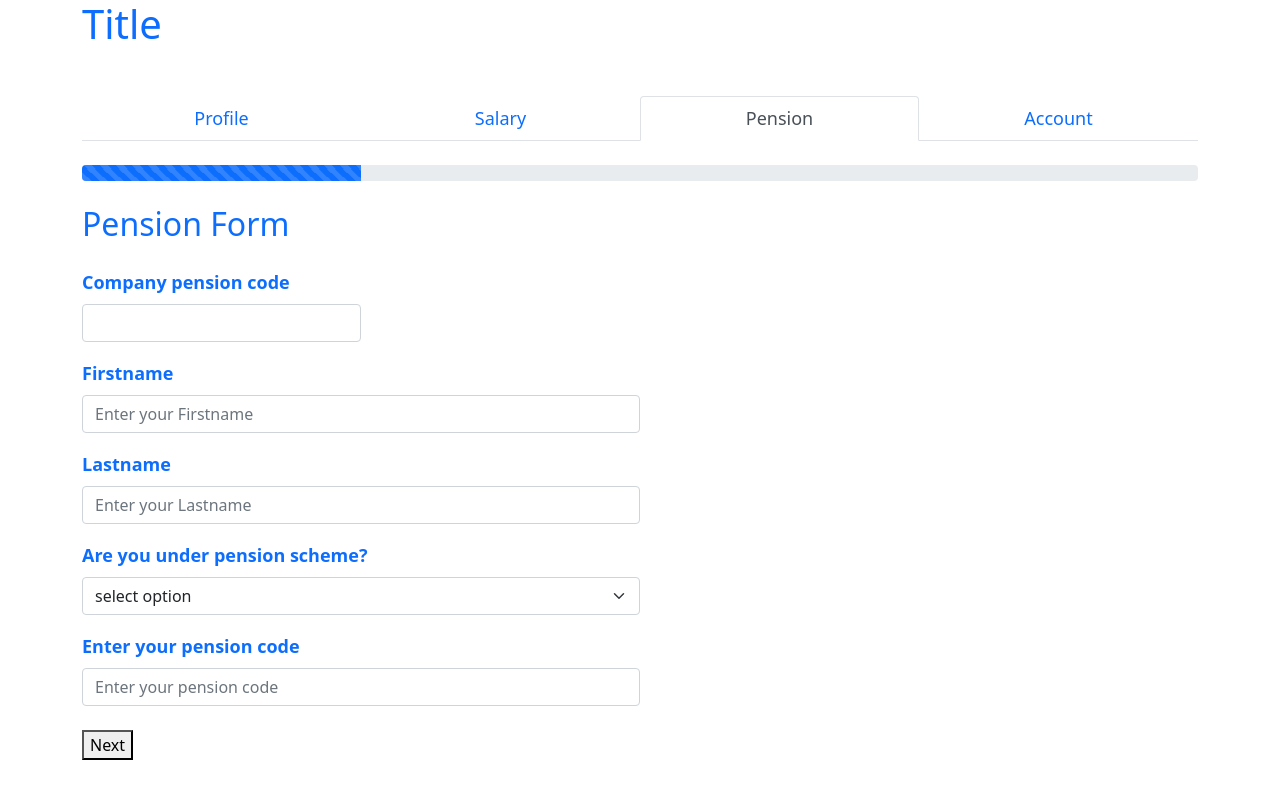
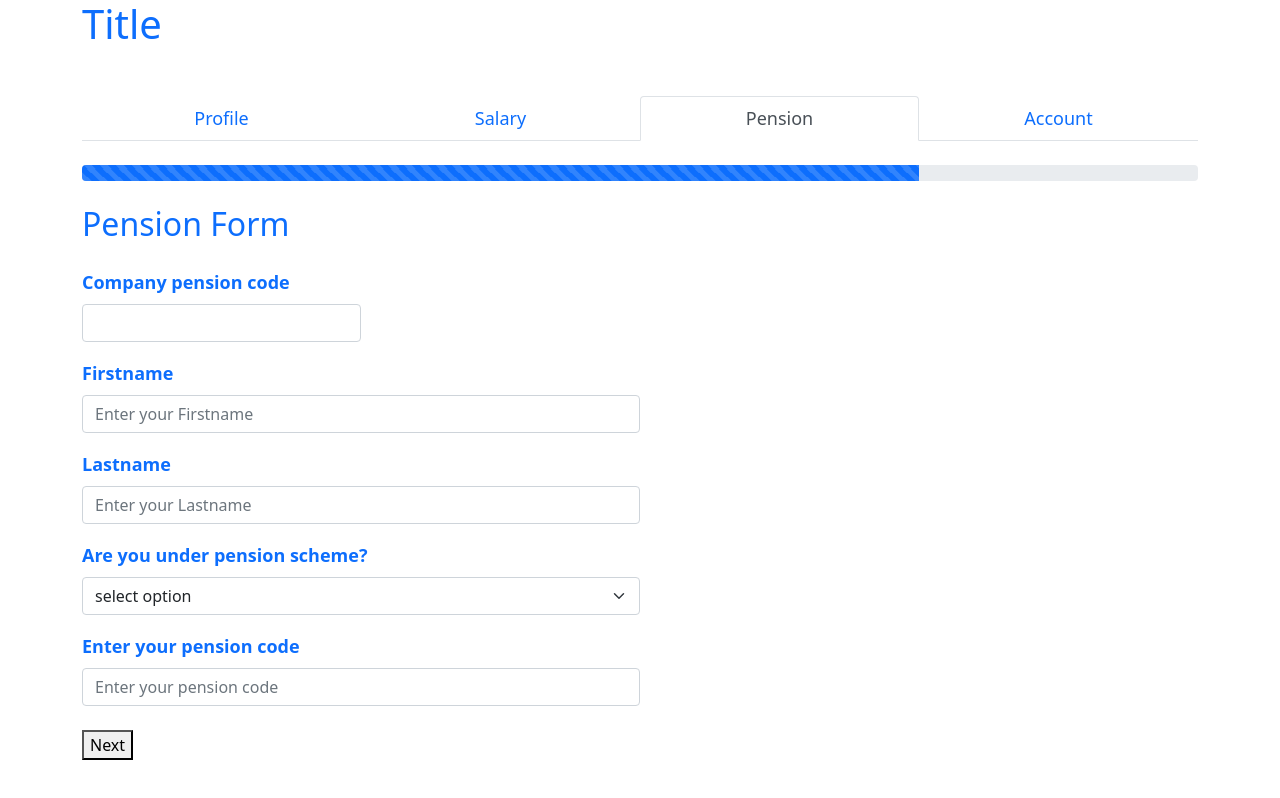
Before and after one commit to rhose1234/progress-form, a plain HTML site: page index.html in a window 1280 px wide. Both pictures are taken after a click on the tab "Pension". Drawn offline with Linux system fonts and the light colour scheme.

Commit message:
made little changes

```diff
--- a/index.html
+++ b/index.html
@@ -153,24 +153,25 @@
             console.log("done")
         })
 
-        salaryTab.addEventListener('çlick', (e)=>{
+        salaryTab.addEventListener('click', (e)=>{
             proressbar.style.width = "50%";
             console.log("done")
         })
 
-        pensionTab.addEventListener('çlick', (e)=>{
-            proressbar.style.width = "75%"
+        pensionTab.addEventListener('click', (e)=>{
+            proressbar.style.width = "75%";
         })
 
-        accountTab.addEventListener('çlick', (e)=>{
-            proressbar.style.width = "100%"
+        accountTab.addEventListener('click', (e)=>{
+            proressbar.style.width = "100%";
         })
 
         // Submit event for salary form
         document.getElementById('formSalary').addEventListener('submit', (e) => {
             e.preventDefault();
 
-            let atab = new bootstrap.Tab(proTab)
+            let atab = new bootstrap.Tab(pensionTab)
+            proressbar.style.width = '75%'
             atab.show(proTab)
             // alert('ello')
         })
```
